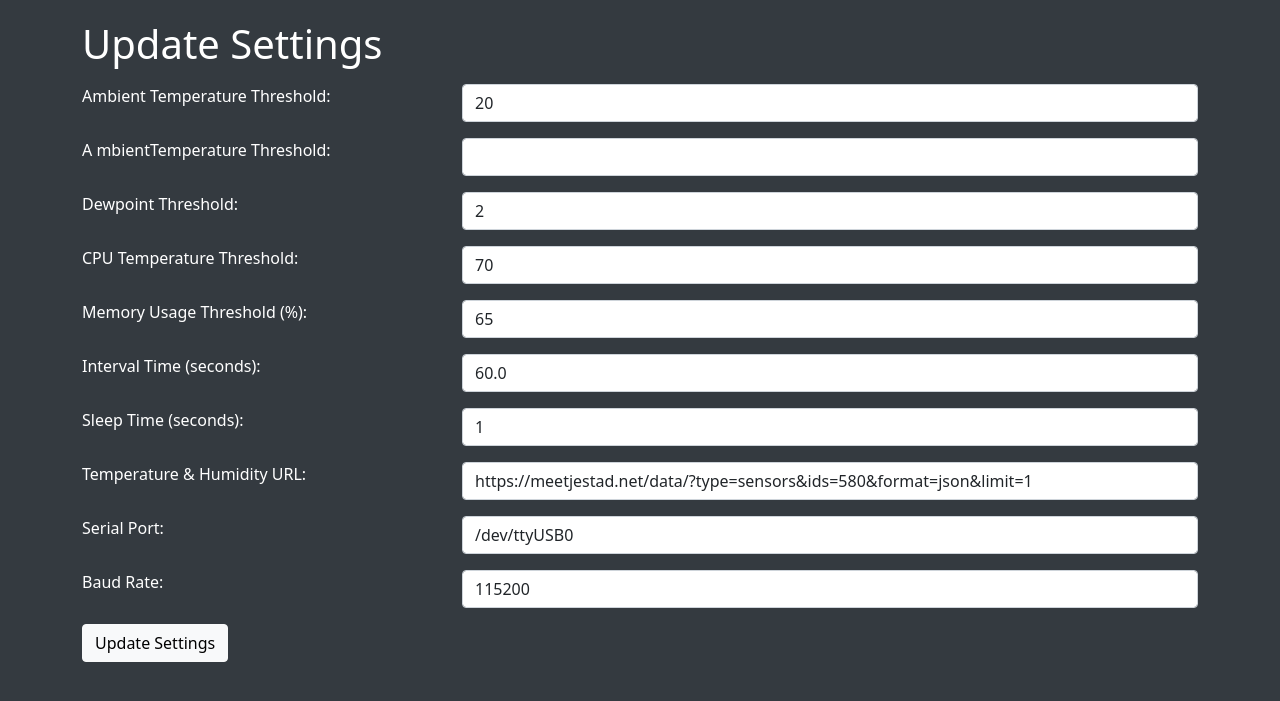
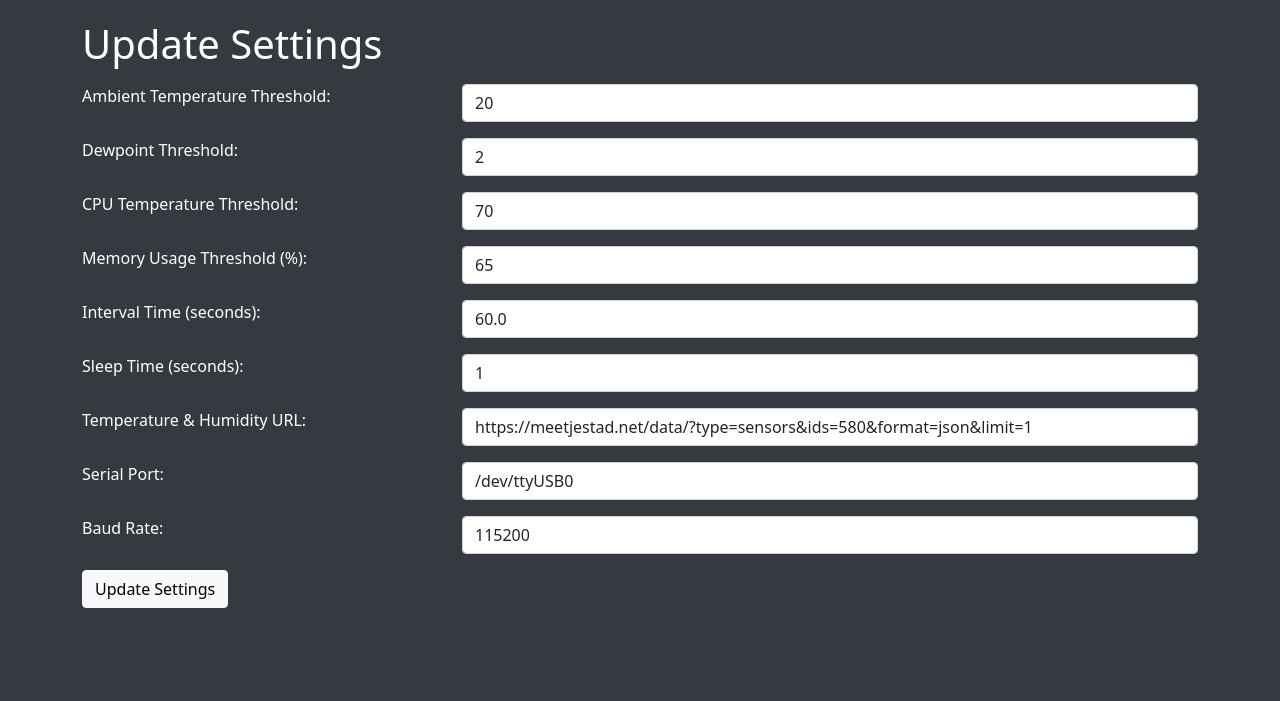
Before and after one commit to robertrongen/WeatherMonitor, a Flask app: page /settings in a window 1280 px wide. Shown: the top 701 px of the page. Run offline with Flask 3, Linux system fonts and the light colour scheme.

Commit message:
Remove double entry

```diff
--- a/templates/settings.html
+++ b/templates/settings.html
@@ -27,14 +27,6 @@
                 </div>
                 <div class="col-sm-8">
                     <input type="number" name="ambient_temp_threshold" value="{{ settings['ambient_temp_threshold'] }}" class="form-control">
-                </div>
-            </div>
-            <div class="row mb-3">
-                <div class="col-sm-4">
-                    <label for="ambient_temp_threshold" class="form-label">A mbientTemperature Threshold:</label>
-                </div>
-                <div class="col-sm-8">
-                    <input type="number" name="ambient_temperature_threshold" value="{{ settings['ambient_temperature_threshold'] }}" class="form-control">
                 </div>
             </div>
             <div class="row mb-3">
```
